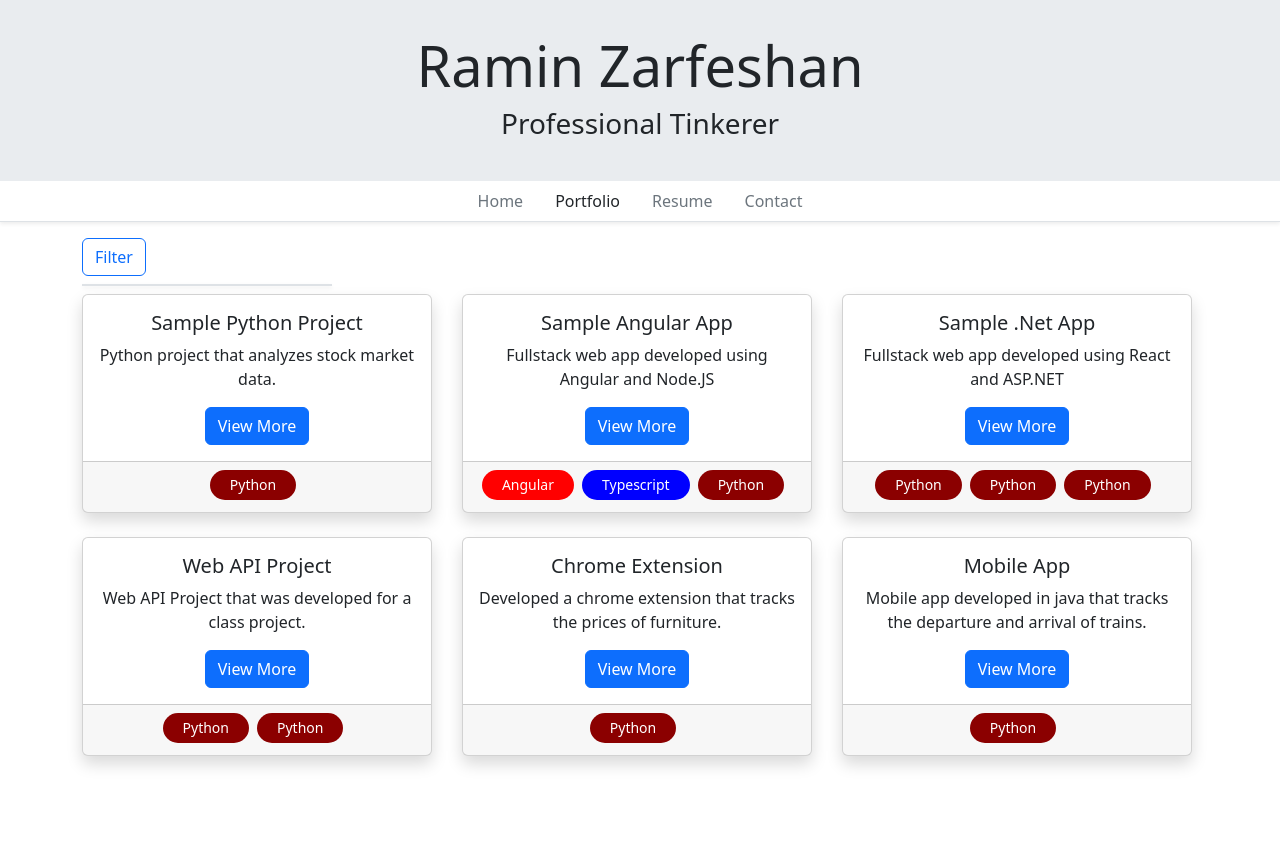
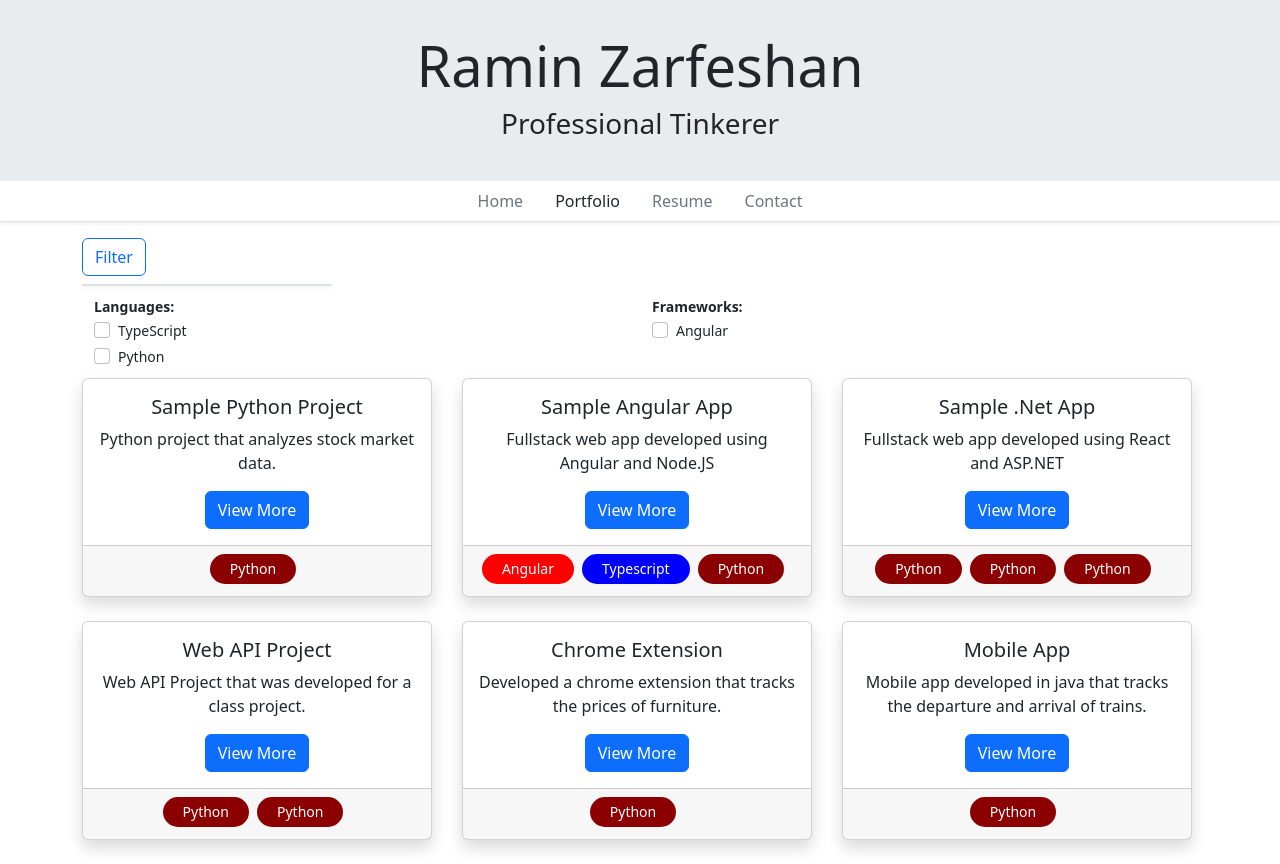
Before and after one commit to z4rf/raminzarfeshan, an Angular app: page /portfolio in a window 1280 px wide. Both pictures are taken after a click on the button "Filter". Before the commit the page ends 800 px from the top, so only its background shows below. Built offline with nearby package versions, Linux system fonts and the light colour scheme.

Commit message:
finished filtering components

```diff
--- a/src/app/_services/projects.service.ts
+++ b/src/app/_services/projects.service.ts
@@ -31,4 +31,24 @@ export class ProjectsService {
 
     return project;
   }
+
+  GetProjectsByFilter(filterTags: Tag[]) {
+    let filteredProjects: Project[] = [];
+
+    this.projects.forEach(function (project) {
+      let foundAll = true;
+
+      filterTags.forEach(function (filterTag) {
+        if (project.tags.includes(filterTag) == false) {
+          foundAll = false;
+        }
+      });
+
+      if (foundAll) {
+        filteredProjects.push(project);
+      }
+    });
+
+    return filteredProjects;
+  }
 }
--- a/src/app/portfolio/portfolio.component.html
+++ b/src/app/portfolio/portfolio.component.html
@@ -3,9 +3,52 @@
     <div class="mb-2">
         <div>
             <button class="btn btn-outline-primary mb-2 me-2" (click)="isCollapsed = !isCollapsed">Filter</button>
+            <button class="btn btn-outline-secondary mb-2" (click)="ResetFilters()" [hidden]="!filtering">Reset</button>
         </div>
+
         <div [collapse]="isCollapsed" [isAnimated]="true">
             <div class="border mb-2 shadow-sm" style="width: 250px"></div>
+            <form>
+                <div class="row mx-0">
+                    <div class="col">
+                        <small><b>Languages:</b></small>
+                        <div class="form-group">
+                            <div class="form-check">
+                                <input
+                                type="checkbox"
+                                class="form-check-input position-static me-2"
+                                [(ngModel)]="typeScript"
+                                (change)="Filter()"
+                                name="TypeScript">
+                                <label class="form-check-label small">TypeScript</label>
+                            </div>
+                            <div class="form-check">
+                                <input
+                                type="checkbox"
+                                class="form-check-input position-static me-2"
+                                [(ngModel)]="python"
+                                (change)="Filter()"
+                                name="Python">
+                                <label class="form-check-label small">Python</label>
+                            </div>
+                        </div>
+                    </div>
+                    <div class="col">
+                        <small><b>Frameworks:</b></small>
+                        <div class="form-group">
+                            <div class="form-check">
+                                <input
+                                type="checkbox"
+                                class="form-check-input position-static me-2"
+                                [(ngModel)]="angular"
+                                (change)="Filter()"
+                                name="Angular">
+                                <label class="form-check-label small">Angular</label>
+                            </div>
+                        </div>
+                    </div>
+                </div>
+            </form>
         </div>
     </div>
 
--- a/src/app/portfolio/portfolio.component.ts
+++ b/src/app/portfolio/portfolio.component.ts
@@ -13,14 +13,52 @@ import { ProjectsService } from '../_services/projects.service';
 })
 export class PortfolioComponent implements OnInit {
 
+  projects = {} as Project[];
+
+  isCollapsed: boolean = true;
+  filtering: boolean = false;
+
+  typeScript: boolean = false;
+  angular: boolean = false;
+  python: boolean = false;
+
   ngOnInit(): void {
     this.projects = this.projectService.GetProjects();
   }
 
-  projects = {} as Project[];
-  isCollapsed: boolean = true;
-
   constructor(private titleService: Title,private projectService: ProjectsService) {
     this.titleService.setTitle("Ramin Zarfeshan - Portfolio");
   }
+
+  Filter() {
+    let filterTags: Tag[] = [];
+
+    if (this.typeScript) {
+      filterTags.push(Tag.TYPESCRIPT);
+    }
+    if (this.angular) {
+      filterTags.push(Tag.ANGULAR);
+    }
+    if (this.python) {
+      filterTags.push(Tag.PYTHON);
+    }
+
+    if (this.typeScript || this.angular || this.python) {
+      this.filtering = true;
+    } else {
+      this.filtering = false;
+    }
+
+    this.projects = this.projectService.GetProjectsByFilter(filterTags);
+  }
+
+  ResetFilters() {
+    this.angular = false;
+    this.typeScript = false;
+    this.python = false;
+
+    this.filtering = false;
+
+    this.projects = this.projectService.GetProjects();
+  }
 }
```
